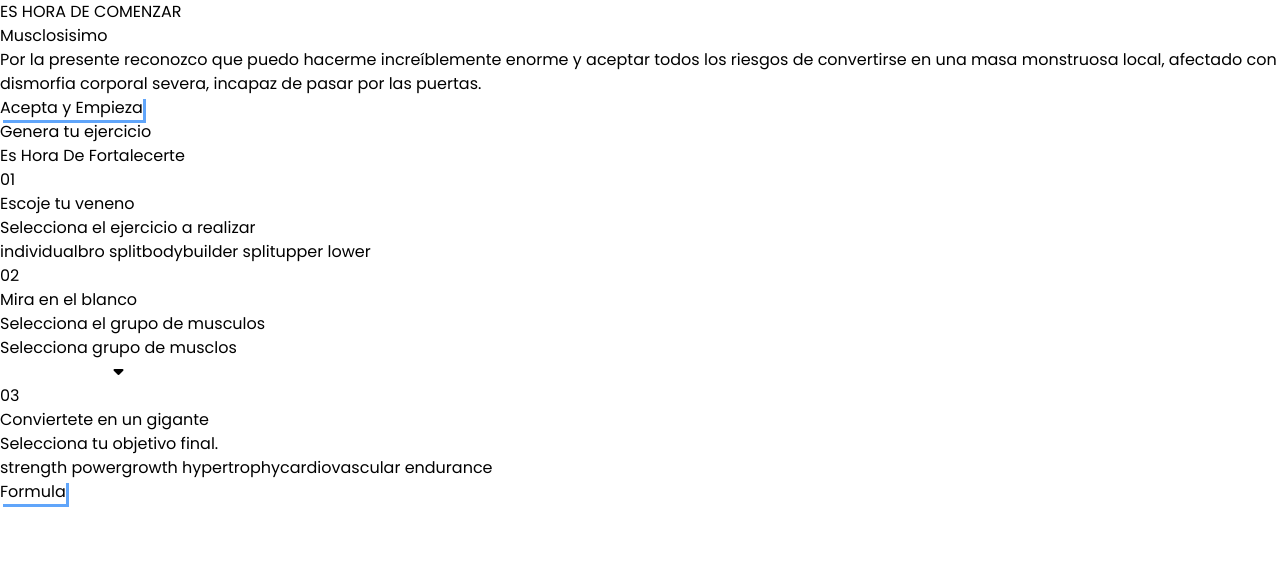
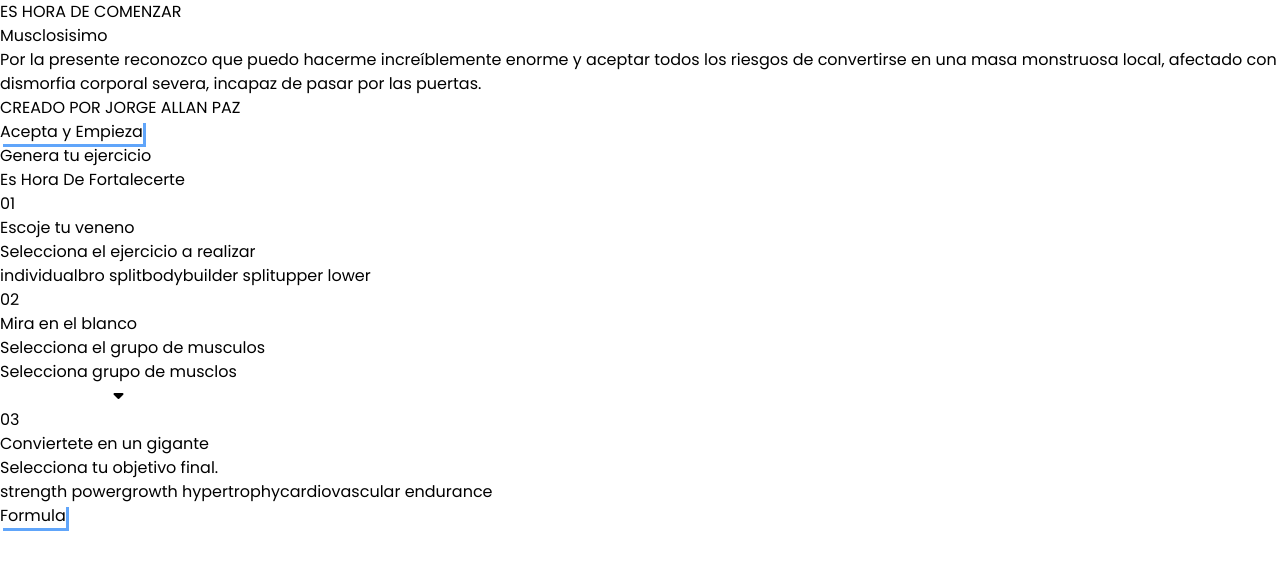
Before and after one commit to Gokuno/gym-app, a React (Vite) app: page / in a window 1280 px wide. Shown: the top 570 px of the page. Built offline with nearby package versions, Linux system fonts and the light colour scheme.

Commit message:
Se agrego texto

```diff
--- a/src/components/Hero.jsx
+++ b/src/components/Hero.jsx
@@ -9,6 +9,7 @@ export default function Hero() {
         <h1 className='uppercase font-semibold text-4xl sm:text-5xl md:text-6xl lg:text-7xl'>Musclo<span className='text-blue-400'>sisimo</span></h1>
         </div>
         <p className='text-sm md:text-base font-light'>Por la presente reconozco que puedo hacerme <span className='text-blue-400 font-medium'>increíblemente enorme</span> y aceptar todos los riesgos de convertirse en una <span className='text-blue-400 font-medium'>masa monstruosa</span> local, afectado con dismorfia corporal severa, incapaz de pasar por las puertas.</p>
+        <p>CREADO POR JORGE ALLAN PAZ</p>
         <Button func={() => {
           window.location.href = '#generate'
         }} text={"Acepta y Empieza"}></Button>
```
